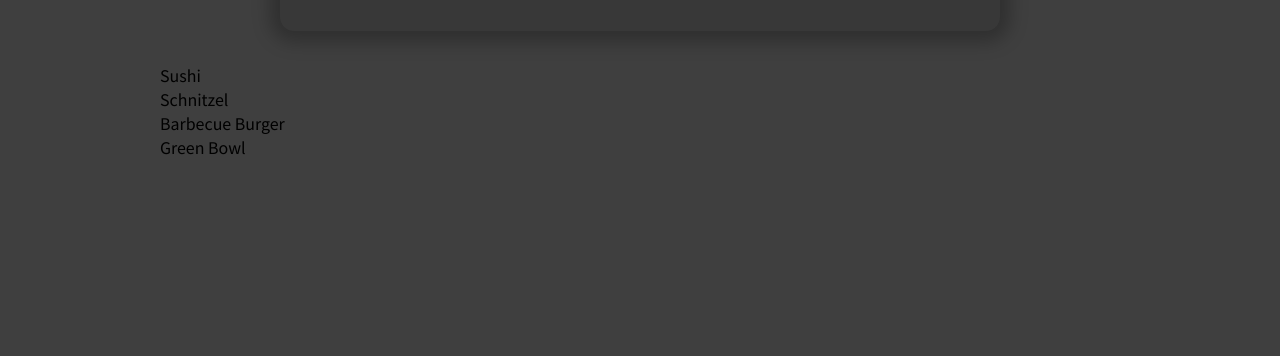
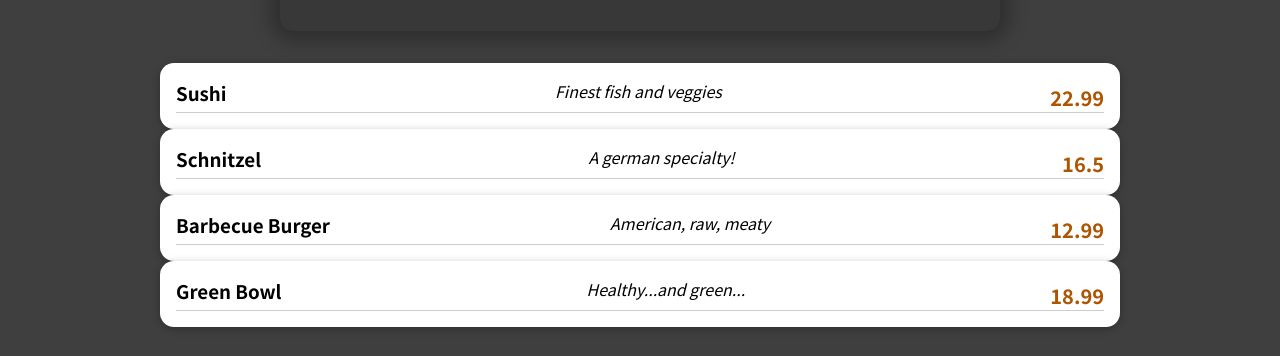
Before and after one commit to devinenoise/food-to-go, a React (Create React App) app: page / in a window 1280 px wide. Shown: the part 442-798 px from the top of the page. Built offline with nearby package versions, Linux system fonts and the light colour scheme.

Commit message:
display meals on a card

```diff
--- a/src/components/Meals/AvailableMeals.js
+++ b/src/components/Meals/AvailableMeals.js
@@ -1,10 +1,19 @@
 import React from 'react';
 import { DUMMY_MEALS } from '../../dummy-meals';
 import classes from './AvailableMeals.module.css';
+import MealItem from './MealItem';
 
 const AvailableMeals = () => {
   const mealsList = DUMMY_MEALS.map(meal => {
-    return <li>{meal.name}</li>;
+    return (
+      <li>
+        <MealItem
+          name={meal.name}
+          description={meal.description}
+          price={meal.price}
+        />
+      </li>
+    );
   });
 
   return (
--- /dev/null
+++ b/src/components/Meals/MealItem.js
@@ -0,0 +1,17 @@
+import React from 'react';
+import classes from './MealItem.module.css';
+import Card from '../UI/Card';
+
+const MealItem = props => {
+  return (
+    <Card>
+      <ul className={classes.meal}>
+        <h3>{props.name}</h3>
+        <li className={classes.description}>{props.description}</li>
+        <li className={classes.price}>{props.price}</li>
+      </ul>
+    </Card>
+  );
+};
+
+export default MealItem;
--- /dev/null
+++ b/src/components/UI/Card.js
@@ -0,0 +1,8 @@
+import React from 'react';
+import classes from './Card.module.css';
+
+const Card = props => {
+  return <div className={classes.card}>{props.children}</div>;
+};
+
+export default Card;
```
Also changed, not shown: 1 other file (tests, documents, lock files or other folders).
